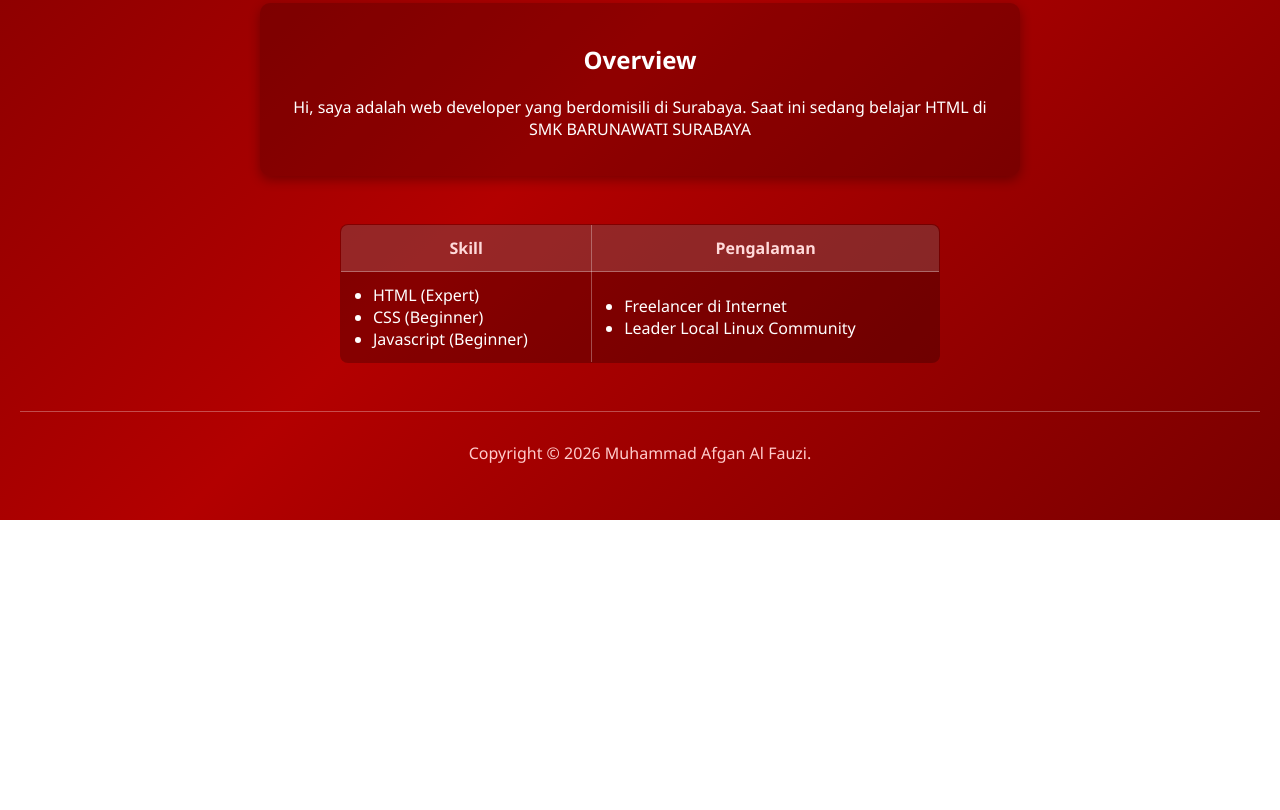
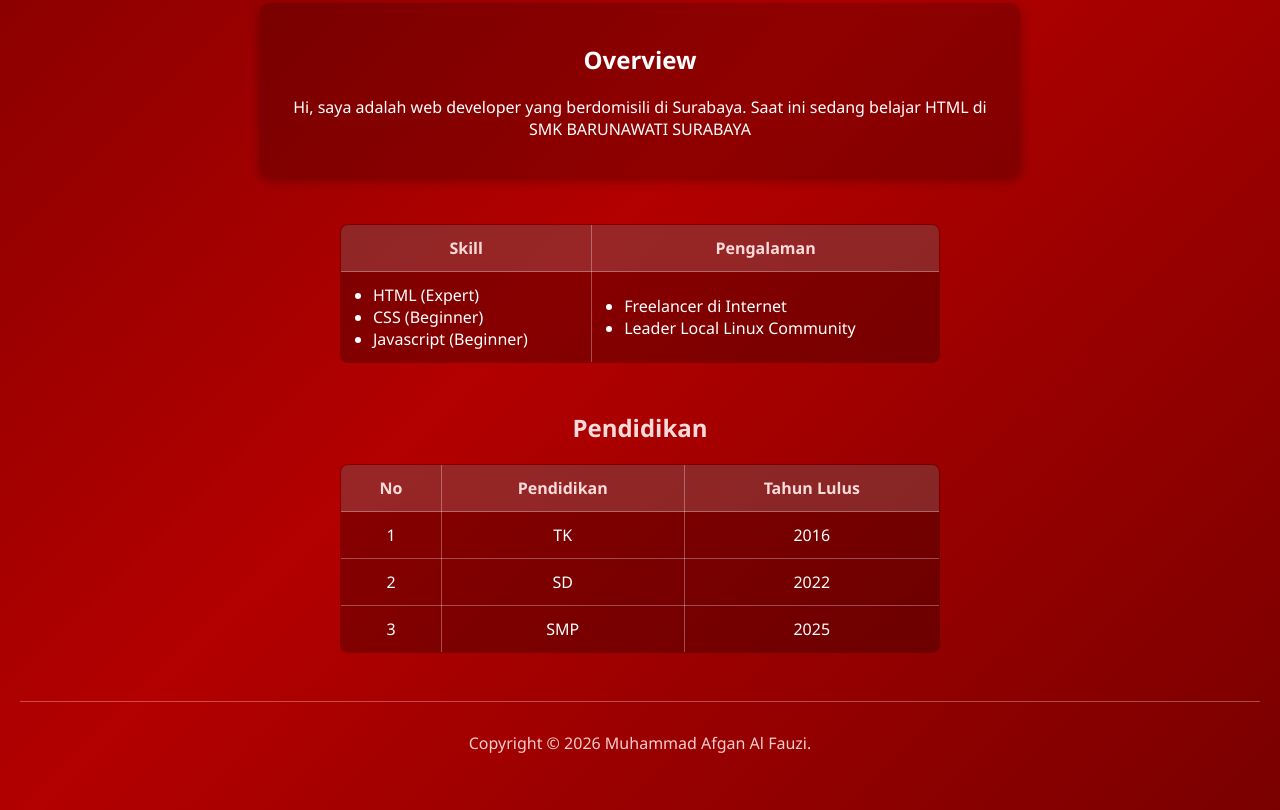
Before and after one commit to afgan16agu-art/personalweb, a plain HTML site: page index.html in a window 1280 px wide. Shown: the part 406-1216 px from the top of the page. Before the commit the page ends 926 px from the top, so only its background shows below. Drawn offline with Linux system fonts and the light colour scheme.

Commit message:
Update index.html

```diff
--- a/index.html
+++ b/index.html
@@ -150,6 +150,36 @@
         </table>
     </div>
 
+    <div style="max-width: 600px; margin: 3em auto; text-align: center;">
+        <h2 style="color: #ffdada;">Pendidikan</h2>
+        <table width="100%">
+            <thead>
+                <tr>
+                    <th>No</th>
+                    <th>Pendidikan</th>
+                    <th>Tahun Lulus</th>
+                </tr>
+            </thead>
+            <tbody>
+                <tr>
+                    <td>1</td>
+                    <td>TK</td>
+                    <td>2016</td>
+                </tr>
+                <tr>
+                    <td>2</td>
+                    <td>SD</td>
+                    <td>2022</td>
+                </tr>
+                <tr>
+                    <td>3</td>
+                    <td>SMP</td>
+                    <td>2025</td>
+                </tr>
+            </tbody>
+        </table>
+    </div>
+
     <hr>
     <footer style="text-align: center;">
         <p>Copyright &copy; 2026 Muhammad Afgan Al Fauzi.</p>
```
